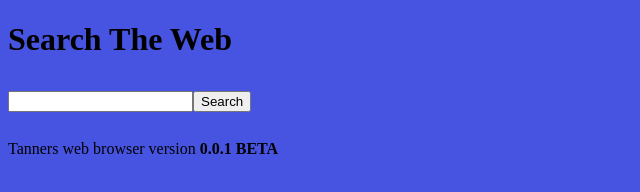
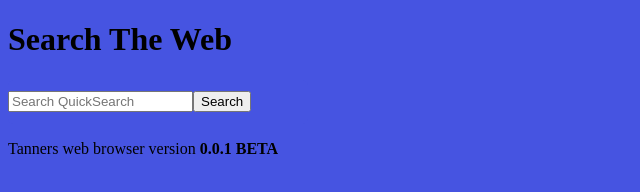
Before and after one commit to QuickMash/search, a plain HTML site: page index.html in a window 1280 px wide. Shown: the whole page, without its empty margins (0-640 px from the left). Drawn offline with Linux system fonts and the light colour scheme.

Commit message:
Update index.html

```diff
--- a/index.html
+++ b/index.html
@@ -22,7 +22,7 @@
 </style>
 <h1>Search The Web</h1>
    <form id="searchForm">
-         <input type="search" name="searchField">
+         <input type="search" name="searchField" placeholder="Search QuickSearch">
          <input type="submit" value="Search" onclick="show()">
    </form>
 <footer>
```
